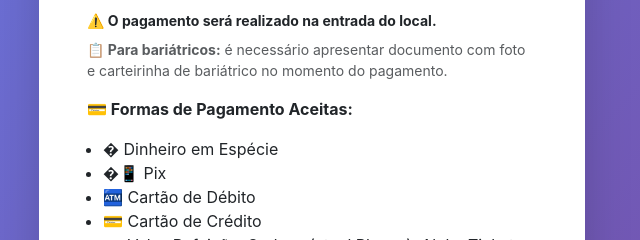
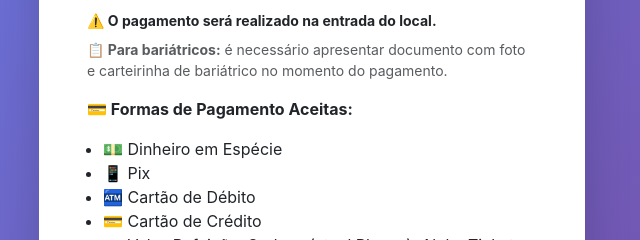
Before and after one commit to FernandoBSFernandes/ConvidadosCasamentoPage, a plain HTML site: page index.html in a window 1280 px wide. Shown: the part 1140-1380 px from the top of the page, 328-968 px from the left. Drawn offline with nearby package versions, Linux system fonts and the light colour scheme; no server answers.

Commit message:
fix: corrigir emojis corrompidos na lista de formas de pagamento

```diff
--- a/index.html
+++ b/index.html
@@ -94,8 +94,8 @@
                                 <p>
                                     <strong>💳 Formas de Pagamento Aceitas:</strong>
                                 <ul class="mt-2 ps-3">
-                                    <li>� Dinheiro em Espécie</li>
-                                    <li>�📱 Pix</li>
+                                    <li>💵 Dinheiro em Espécie</li>
+                                    <li>📱 Pix</li>
                                     <li>🏧 Cartão de Débito</li>
                                     <li>💳 Cartão de Crédito</li>
                                     <li>🎫 Vales Refeição: Sodexo (atual Pluxee), Alelo, Ticket Restaurante e Vale</li>
```
